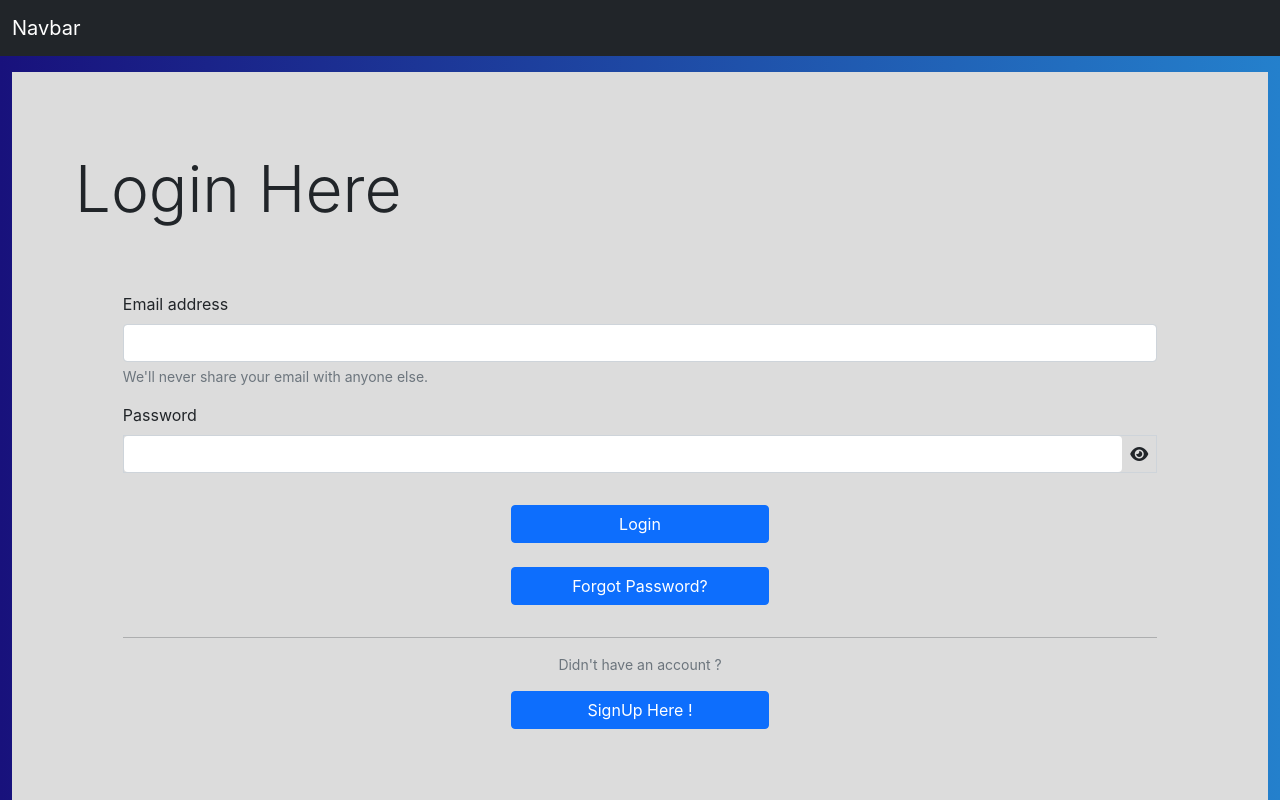
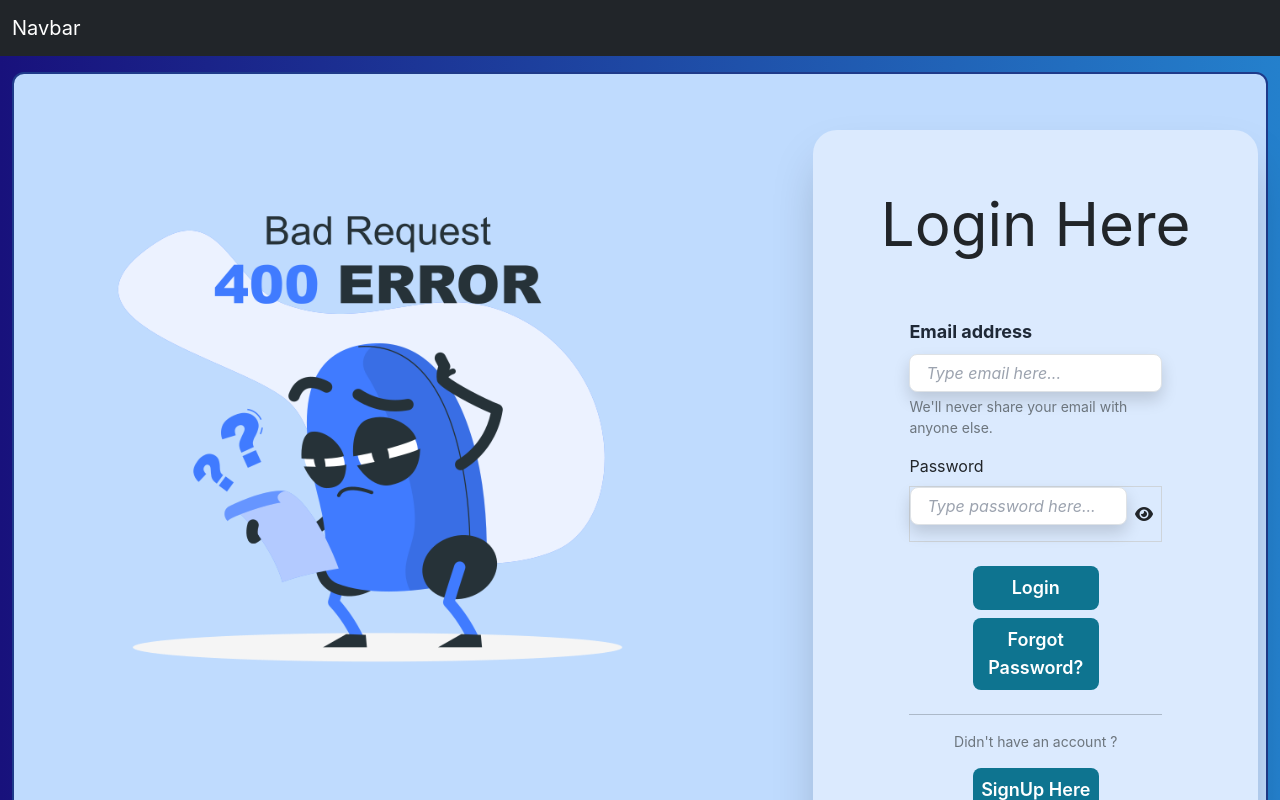
Before and after one commit to mohitm15/authlogin-boilerplate, a React (Create React App) app: page /login in a window 1280 px wide. Shown: the top 800 px of the page. Built offline with nearby package versions, Linux system fonts and the light colour scheme.

Commit message:
Add styling in LoginPage.js

```diff
--- a/src/components/LoginPage.js
+++ b/src/components/LoginPage.js
@@ -1,5 +1,6 @@
 import React, { useState } from "react";
 import { useNavigate } from "react-router-dom";
+import imgPath from "../assests/badrequest.png";
 
 const LoginPage = (props) => {
   let navigate = useNavigate();
@@ -51,21 +52,24 @@ const LoginPage = (props) => {
 
   return (
     <>
-      <div className="container my-3">
-        <div
-          id="loginbody"
-          style={{ backgroundColor: "gainsboro", padding: "5%" }}
-        >
-          <div className="mt-3">
-            <h2 className="my-3 display-3">Login Here</h2>
+      <div className="container w-90 mt-3">
+        <div id="loginbody" className="p-2 border-2 border-blue-900 rounded-xl bg-blue-200 flex flex-row item-center">
+          {/* left col */}
+          <div className="p-10 w-90">
+            <img src={imgPath} alt="imagebadrequest" className="w-97 h-97 m-auto"/>
+          </div>
+          {/* right col */}
+          <div className="p-5 bg-blue-100 border-none shadow-2xl shadow-sky-800 w-95 ml-20 rounded-3xl my-5">
+            <h2 className="my-3 text-6xl text-center">Login Here</h2>
             <form className="login-form p-5" onSubmit={handleSubmit}>
               <div className="mb-3">
-                <label htmlFor="exampleInputEmail1" className="form-label">
+                <label htmlFor="exampleInputEmail1" className="block text-gray-800 text-lg font-bold mb-2">
                   Email address
                 </label>
                 <input
                   type="email"
-                  className="form-control"
+                  className="shadow  border rounded-lg w-full py-2 px-3 text-gray-700 leading-tight focus:outline-none focus:shadow-outline placeholder:italic placeholder:text-gray-400"
+                  placeholder="Type email here..."
                   id="email"
                   name="email"
                   value={credentials.email}
@@ -90,9 +94,10 @@ const LoginPage = (props) => {
                 >
                   <input
                     type={showPassword ? "text" : "password"}
-                    className="form-control"
+                    className="shadow appearance-none border border-red-500 rounded-lg w-full py-2 px-3 text-gray-700 mb-3 leading-tight focus:outline-none focus:shadow-outline placeholder:italic placeholder:text-gray-400"
                     id="password"
                     name="password"
+                    placeholder="Type password here...  "
                     value={credentials.password}
                     onChange={onChange}
                     style={{ outline: "none", border: 0 }}
@@ -110,13 +115,13 @@ const LoginPage = (props) => {
               <div className="d-grid gap-2 my-4 col-6 mx-auto">
                 <button
                   type="submit"
-                  className="btn btn-primary col-6 m-auto my-2"
+                  className="bg-cyan-700 hover:bg-cyan-900 text-white px-2 py-2 text-lg font-semibold  hover:border-2 hover:border-white hover:outline hover:outline-cyan-900 rounded-lg"
                 >
                   Login
                 </button>
                 <button
                   onClick={goToForgotPassword}
-                  className="btn btn-primary col-6 m-auto my-2"
+                  className="bg-cyan-700 hover:bg-cyan-900 text-white px-2 py-2 text-lg font-semibold  hover:border-2 hover:border-white hover:outline hover:outline-cyan-900 w-full rounded-lg"
                 >
                   Forgot Password?
                 </button>
@@ -126,10 +131,10 @@ const LoginPage = (props) => {
                 <div id="emailHelp" className="form-text center my-3">
                   Didn't have an account ?
                 </div>
-                <div className="d-grid gap-2 my-3 col-6 mx-auto">
+                <div className="d-grid gap-2 col-6 mx-auto">
                   <button
                     onClick={goToSignUp}
-                    className="btn btn-primary col-6 m-auto"
+                    className="bg-cyan-700 hover:bg-cyan-900 text-white px-2 py-2 text-lg font-semibold  hover:border-2 hover:border-white hover:outline hover:outline-cyan-900 rounded-lg"
                   >
                     SignUp Here !
                   </button>
```
Also changed, not shown: src/assests/vegeta.png (added).
